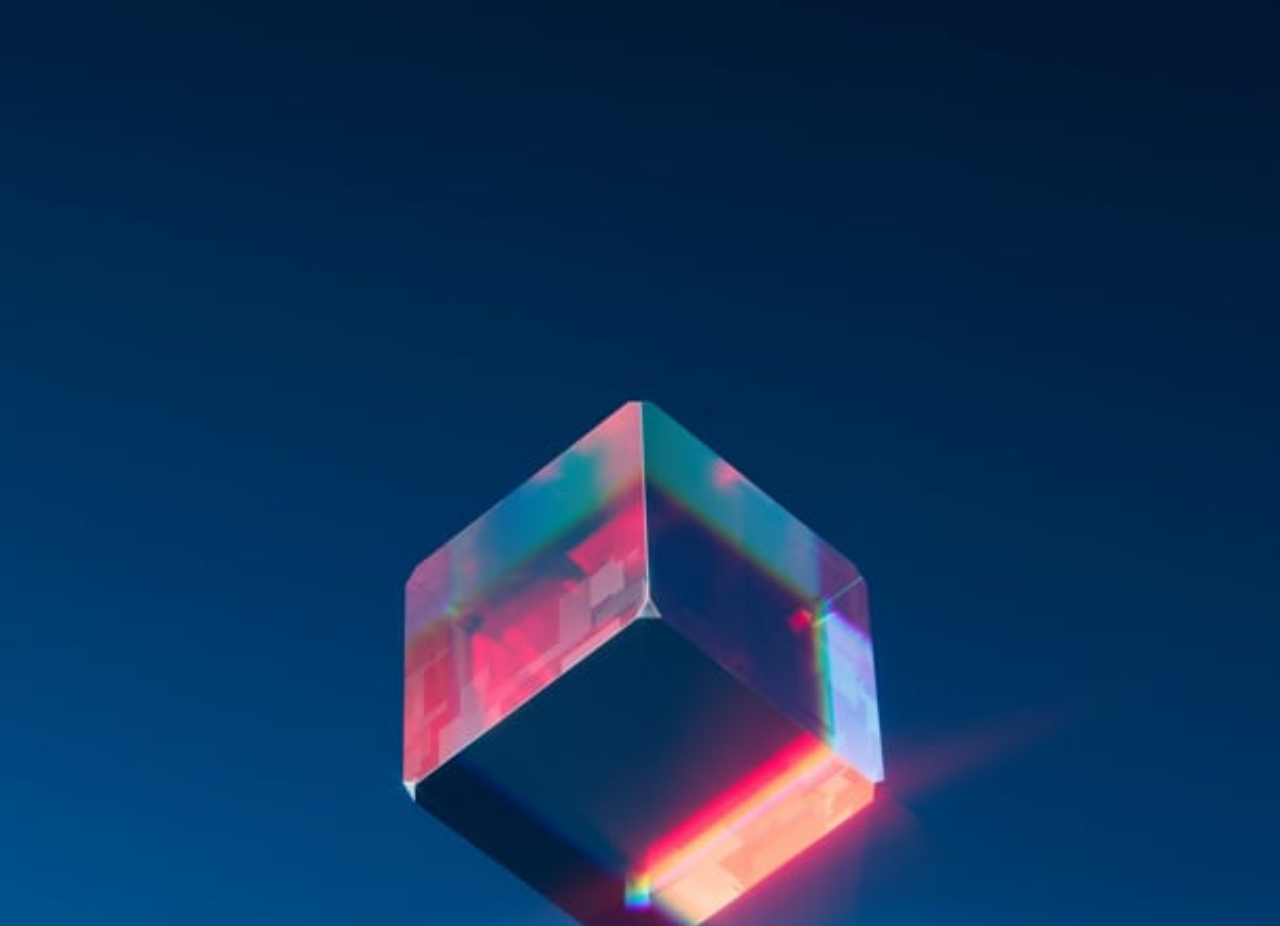
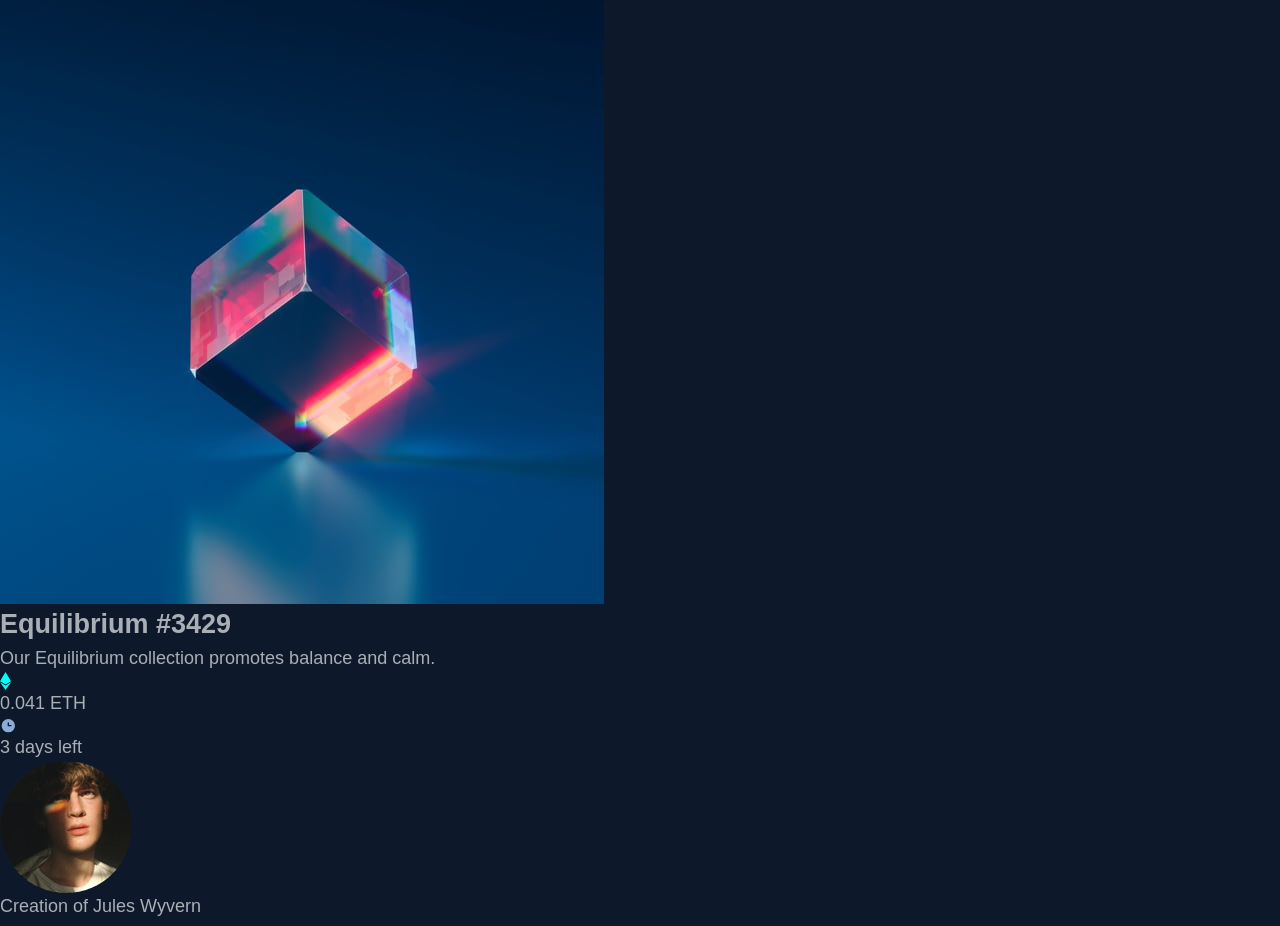
Before and after one commit to qeoptuuqrro/nft-preview-card-component, a plain HTML site: page src/index.html in a window 1280 px wide. Shown: the top 926 px of the page. Drawn offline with Linux system fonts and the light colour scheme.

Commit message:
add colors to background and text

```diff
--- a/src/css/main.css
+++ b/src/css/main.css
@@ -1,7 +1,31 @@
 /* Decent Defaults */
+
+@import url("https://fonts.googleapis.com/css2?family=Roboto+Condensed:wght@300;400&display=swap");
 
 img,
 video {
-  width: 100%;
+  max-width: 100%;
   height: auto;
 }
+
+* {
+  margin: 0;
+  padding: 0;
+  box-sizing: border-box;
+}
+
+:root {
+  --Soft-blue: hsl(215, 51%, 70%);
+  --cyan: hsl(178, 100%, 50%);
+}
+
+ul {
+  list-style-type: none;
+}
+
+body {
+  font-size: 18px;
+  font-family: "Outfit", sans-serif;
+  background-color: hsl(217, 54%, 11%);
+  color: hsl(0, 0%, 100%, 65%);
+}
--- a/src/index.html
+++ b/src/index.html
@@ -11,7 +11,21 @@
   </head>
   <body>
     <div class="card">
-      <img src="images/image-equilibrium.jpg" alt="Equilibrium" />
+      <article>
+        <img src="images/image-equilibrium.jpg" alt="Equilibrium" />
+      </article>
+
+      <article>
+        <h2>Equilibrium #3429</h2>
+        <p>Our Equilibrium collection promotes balance and calm.</p>
+        <ul>
+          <li><img src="./images/icon-ethereum.svg" alt="" /> 0.041 ETH</li>
+          <li><img src="./images/icon-clock.svg" alt="" /> 3 days left</li>
+        </ul>
+      </article>
+
+      <img class="avatar" src="./images/image-avatar.png" alt="Man" />
+      <p>Creation of Jules Wyvern</p>
     </div>
   </body>
 </html>
```
